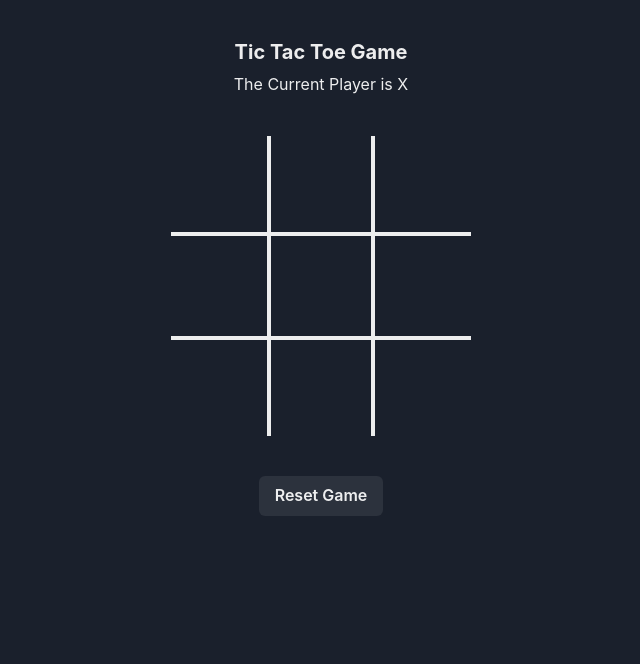
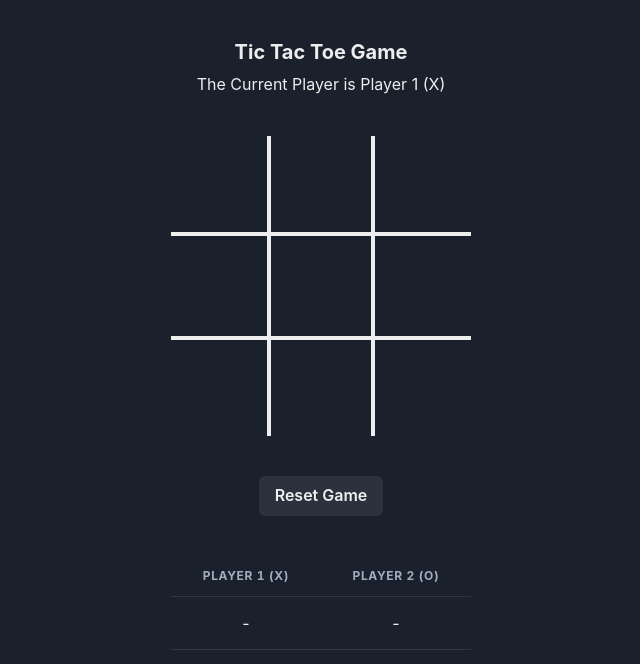
Before and after one commit to mikky-j/tic-tac-toe, a Next.js app: page /game in a window 1280 px wide. Shown: the top 664 px of the page, without its empty margins (319-959 px from the left). Built offline with nearby package versions, Linux system fonts and the light colour scheme.

Commit message:
added the multiple game modes feature

```diff
--- a/pages/game.tsx
+++ b/pages/game.tsx
@@ -1,18 +1,19 @@
 import { Button } from "@chakra-ui/button";
 import { Box, VStack, Text, Heading, Flex, Center } from "@chakra-ui/layout";
+import { Table, Tbody, Td, Th, Thead, Tr } from "@chakra-ui/table";
 import type { NextPage } from "next";
 import { NextRouter, withRouter } from "next/router";
-import { ParsedUrlQuery } from "querystring";
 import React, { FC, useState } from "react";
 
 type GameMode = "single" | "b-3" | "b-5" | "b-10";
 type GameType = "X" | "O" | null;
+type GameScore = 1 | 0 | "-";
 const squares: Array<GameType> = Array(9).fill(null);
 interface RouterProps {
   router: NextRouter;
 }
 interface BoardProps {
-  mode: string | string[] | undefined;
+  mode: GameMode;
 }
 interface SquareProps {
   index: number;
@@ -43,11 +44,31 @@ const Square: FC<SquareProps> = (props) => {
     </Flex>
   );
 };
-const Board: FC<BoardProps> = () => {
-  let [winner, setWinner] = useState<GameType>(null);
+const Board: FC<BoardProps> = ({ mode }) => {
+  const [winner, setWinner] = useState<GameType>(null);
+  var numberOfGames = 1;
+  const [currentGame, setCurrentGame] = useState(0);
+  const [isDraw, setDraw] = useState(false);
+  const isSingle = mode === "single";
+  if (!isSingle) {
+    switch (mode) {
+      case "b-3":
+        numberOfGames = 3;
+        break;
+      case "b-5":
+        numberOfGames = 5;
+        break;
+      case "b-10":
+        numberOfGames = 10;
+        break;
+    }
+  }
+  const [scores, updateScore] = useState(
+    Array<GameScore[]>(numberOfGames).fill(["-", "-"])
+  );
   const [isX, changeX] = useState(true);
   const handleClick = (index: number): void => {
-    if (squares[index] === null && winner === null) {
+    if (squares[index] === null && winner === null && !isDraw) {
       squares[index] = isX ? "X" : "O";
       changeX(!isX);
     }
@@ -62,15 +83,35 @@ const Board: FC<BoardProps> = () => {
       [2, 5, 8],
       [0, 4, 8],
       [2, 4, 6],
+      [3, 4, 5],
     ];
     for (let index = 0; index < winningLines.length; index++) {
       const [a, b, c] = winningLines[index];
       if (
         squares[a] === squares[b] &&
         squares[b] === squares[c] &&
-        squares[a] !== null
+        squares[a] !== null &&
+        winner === null
       ) {
+        if (squares[a] === "X") {
+          if (currentGame % 2 === 0) {
+            scores[currentGame] = [1, 0];
+          } else {
+            scores[currentGame] = [0, 1];
+          }
+        } else {
+          if (currentGame % 2 === 0) {
+            scores[currentGame] = [0, 1];
+          } else {
+            scores[currentGame] = [1, 0];
+          }
+        }
+        updateScore(scores);
         setWinner(squares[a]);
+      } else if (squares.find((element) => element === null) === undefined) {
+        scores[currentGame] = [0, 0];
+        updateScore(scores);
+        setDraw(true);
       }
     }
   };
@@ -81,13 +122,60 @@ const Board: FC<BoardProps> = () => {
     for (let index = 0; index < squares.length; index++) {
       squares[index] = null;
     }
+    setCurrentGame(currentGame + 1);
     changeX(true);
     setWinner(null);
+    setDraw(false);
+  };
+  const showScore = () => {
+    return scores.map((val, _, __) => {
+      return (
+        <Tr key={_}>
+          <Td textAlign="center">{val[0]}</Td>
+          <Td textAlign="center">{val[1]}</Td>
+        </Tr>
+      );
+    });
+  };
+  const showTable = () => {
+    return (
+      <Table mt={10} variant="simple">
+        <Thead>
+          <Tr>
+            <Th textAlign="center">
+              Player 1 ({currentGame % 2 === 0 ? "X" : "O"})
+            </Th>
+            <Th textAlign="center">
+              Player 2 ({currentGame % 2 === 1 ? "X" : "O"})
+            </Th>
+          </Tr>
+        </Thead>
+        <Tbody>{showScore()}</Tbody>
+      </Table>
+    );
+  };
+  const nextGame = () => {
+    for (let index = 0; index < squares.length; index++) {
+      squares[index] = null;
+    }
+    if (currentGame < numberOfGames - 1) {
+      setCurrentGame(currentGame + 1);
+      changeX(true);
+      setWinner(null);
+      setDraw(false);
+    }
   };
   return (
     <Box>
       <Text mb={10} textAlign="center">
-        The Current Player is {isX ? "X" : "O"}
+        The Current Player is{" "}
+        {isX
+          ? currentGame % 2 === 0
+            ? "Player 1 (X)"
+            : "Player 2 (X)"
+          : currentGame % 2 === 0
+          ? "Player 2 (O)"
+          : "Player 1 (O)"}
       </Text>
       <Flex>
         {renderSquare(0)}
@@ -109,25 +197,50 @@ const Board: FC<BoardProps> = () => {
           The winner is {winner}
         </Text>
       ) : null}
+      {isDraw ? (
+        <Text textAlign="center" mt={10}>
+          It's a Draw
+        </Text>
+      ) : null}
+      {isDraw || winner !== null ? (
+        <Center mt={5}>
+          <Button onClick={nextGame}>Go to the Next Game</Button>
+        </Center>
+      ) : null}
       <Center>
-        <Button onClick={resetBoard} mt={10}>
+        <Button
+          onClick={() => {
+            resetBoard();
+            setWinner(null);
+            setCurrentGame(0);
+            updateScore(Array<GameScore[]>(numberOfGames).fill(["-", "-"]));
+          }}
+          mt={10}
+        >
           Reset Game
         </Button>
       </Center>
+      {!isSingle ? showTable() : null}
     </Box>
   );
 };
 
 const Game: NextPage<RouterProps> = ({ router }) => {
-  console.log(router.query);
   return (
     <VStack>
       <Heading size="md" mt={10}>
         Tic Tac Toe Game
       </Heading>
-      <Board mode={router.query.mode} />
+      <Board mode={router.query.mode as GameMode} />
     </VStack>
   );
 };
 
+// This fixes a bug in NextJS where the query dissappears for a while
+export async function getServerSideProps() {
+  return {
+    props: {}, // will be passed to the page component as props
+  };
+}
+
 export default withRouter(Game);
```
